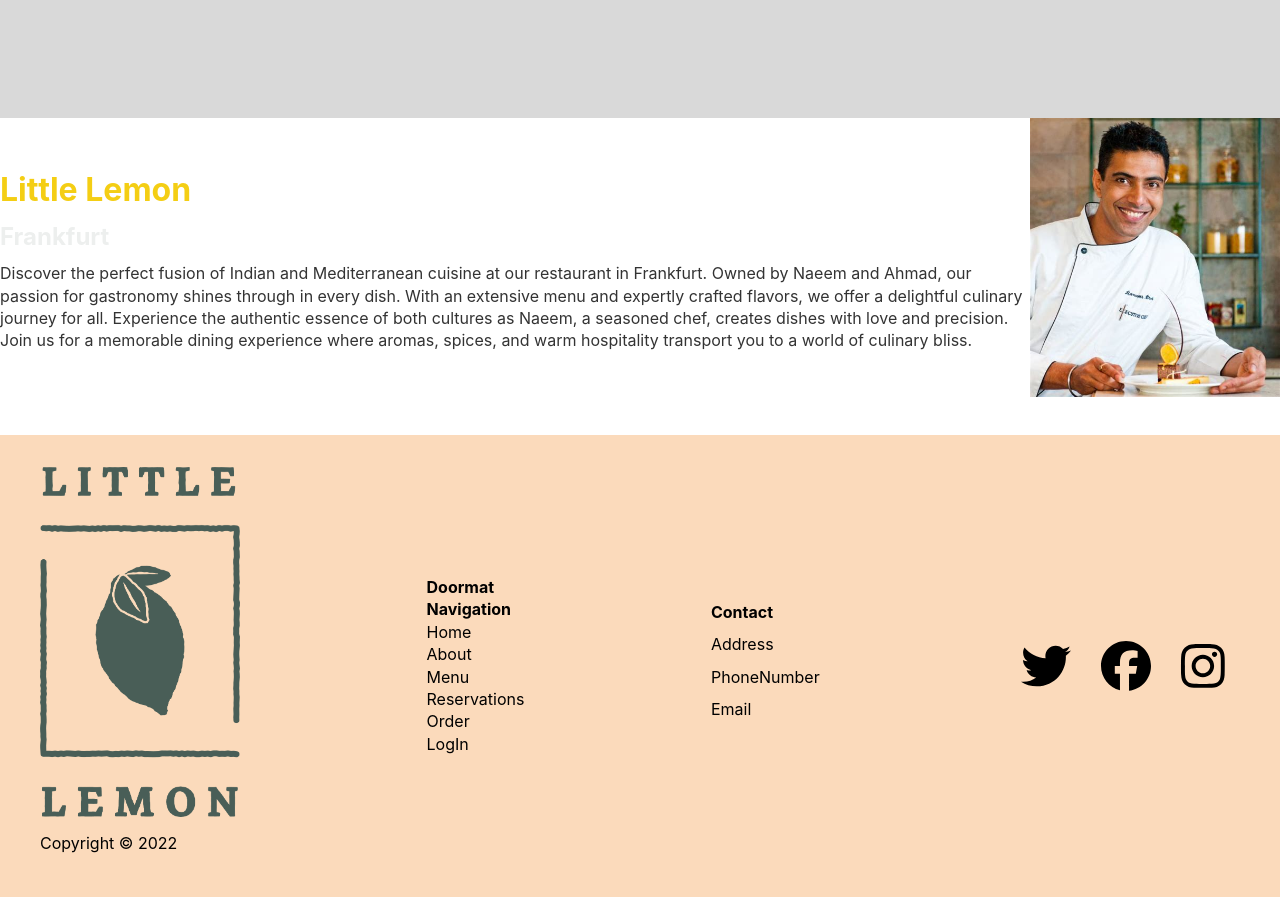
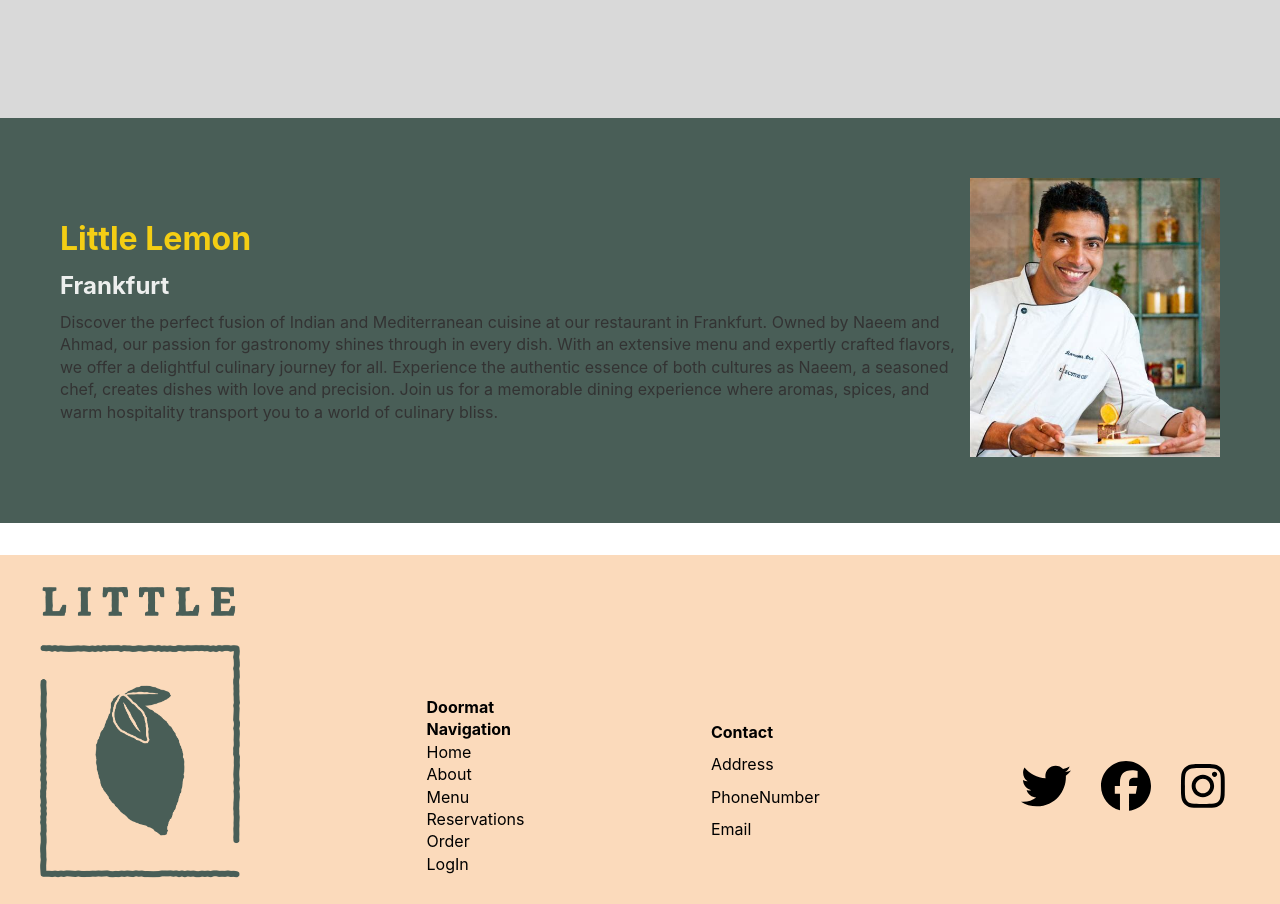
Before and after one commit to AshrafMuhammadNaeem/littlelemon-web, a React (Create React App) app: page / in a window 1280 px wide. Shown: the part 1545-2449 px from the top of the page. Built offline with nearby package versions, Linux system fonts and the light colour scheme.

Commit message:
Update App.css

```diff
--- a/src/App.css
+++ b/src/App.css
@@ -406,6 +406,9 @@ header{
     flex-direction: row;
     align-items: center;
     justify-content: space-between;
+    background-color: var(--primary-color);
+    /* margin: 0 50px; */
+    padding: 60px;
 }
 
 .grid-3{
```
